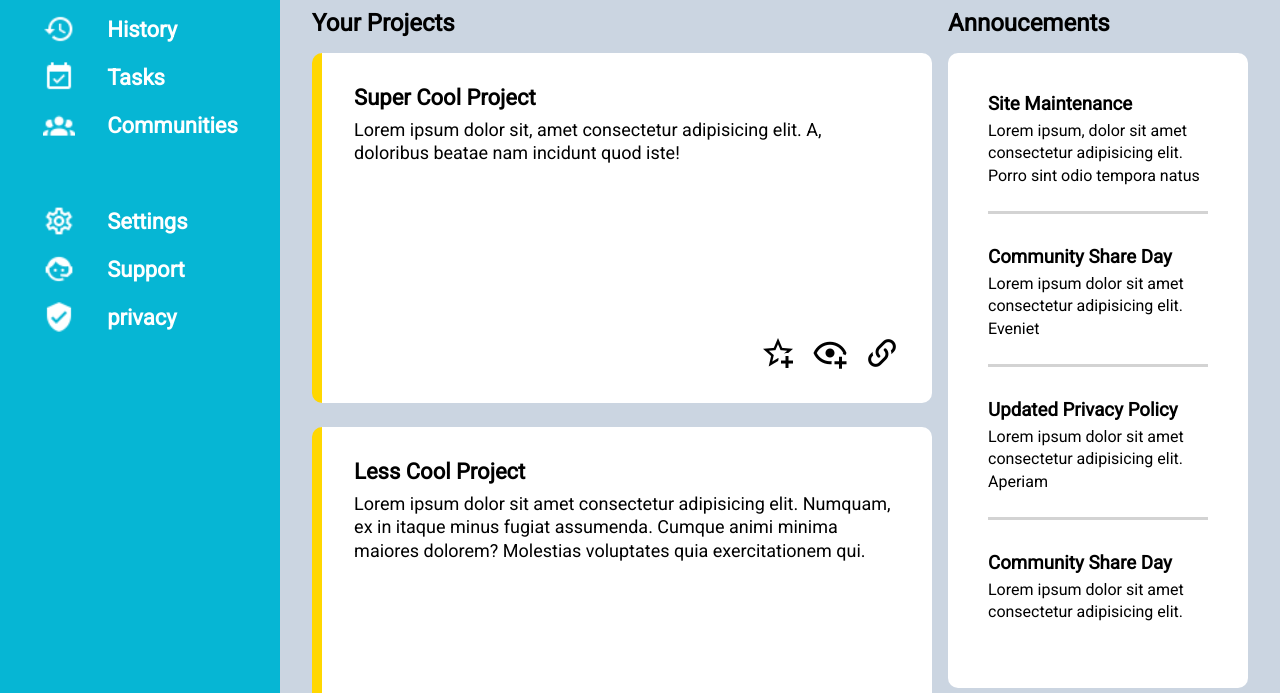
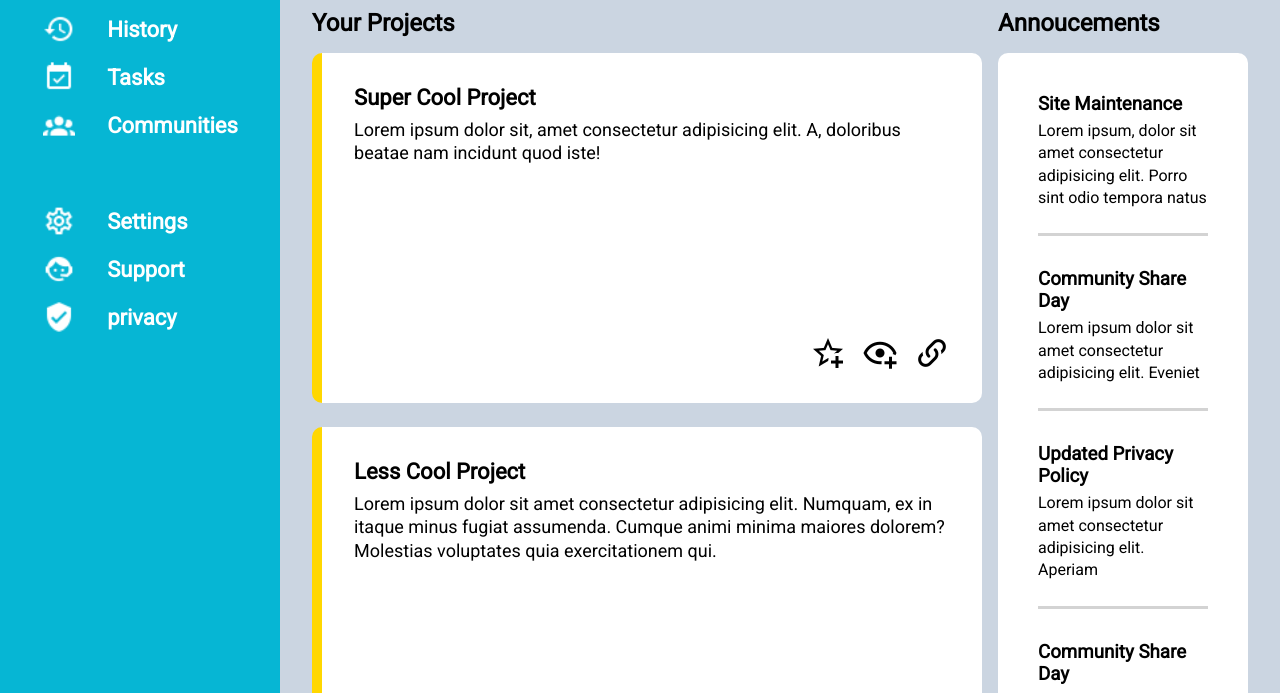
Before and after one commit to Rajasekhar342/Admin-Dashboard, a plain HTML site: page index.html in a window 1280 px wide. Shown: the part 266-959 px from the top of the page. Drawn offline with Linux system fonts and the light colour scheme.

Commit message:
add changes

```diff
--- a/styles.css
+++ b/styles.css
@@ -81,6 +81,7 @@ button {
 .bottom-right,
 .top-right {
   justify-content: end;
+  width: 500px;
 }
 .bottom-right button {
   margin-right: 1.5rem;
@@ -155,7 +156,7 @@ button {
 }
 .card-container {
   display: grid;
-  grid-template-columns: repeat(auto-fit, minmax(375px, 1fr));
+  grid-template-columns: repeat(auto-fit, minmax(400px, 1fr));
   gap: 1.5rem;
 }
 .projects h2,
@@ -263,6 +264,6 @@ input:active {
   cursor: pointer;
 }
 .announcements {
-  min-width: 300px;
+  min-width: 250px;
   max-width: 500px;
 }
```
